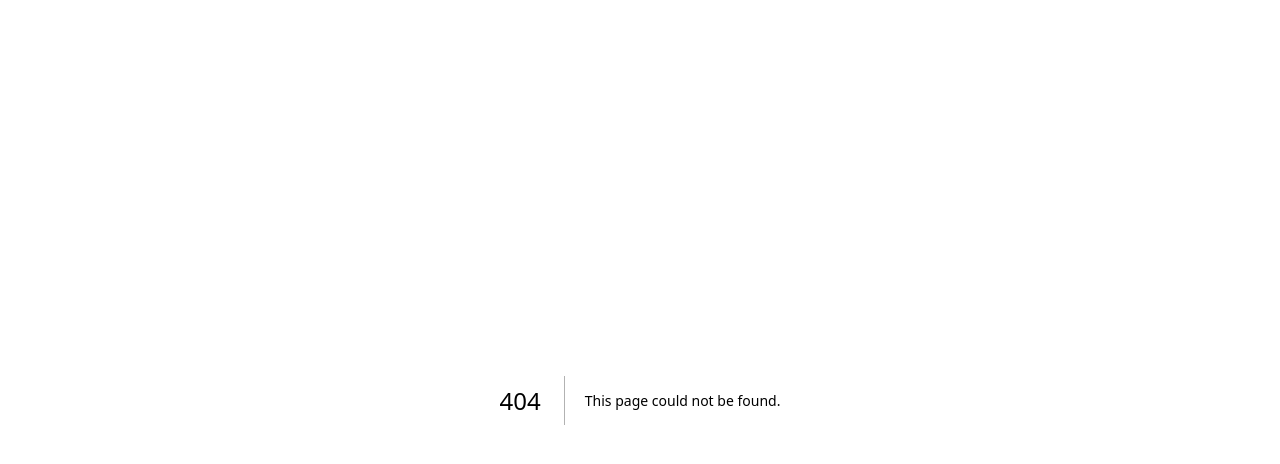
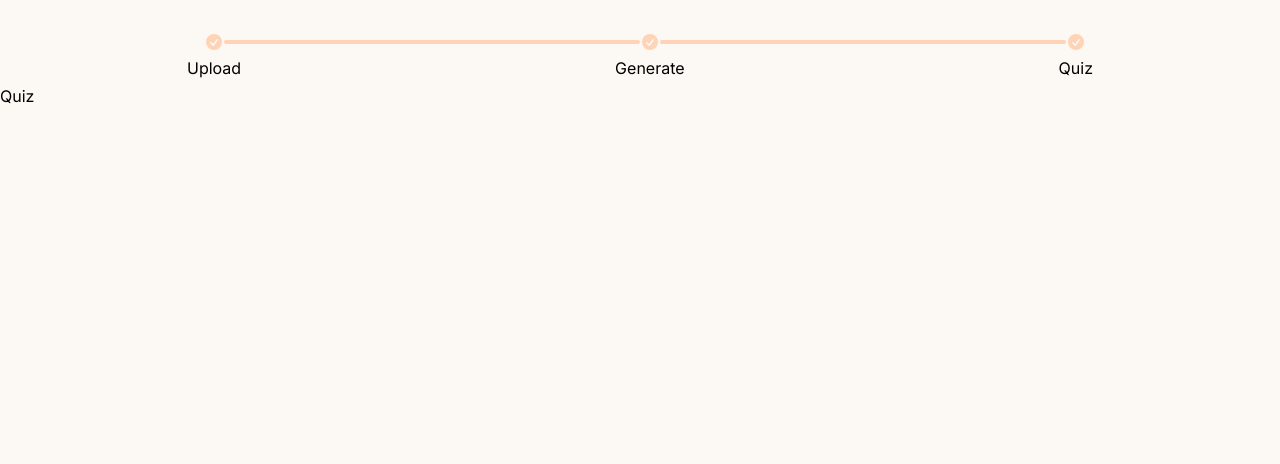
Before and after one commit to win-laeyee/whoos_the_smartest, a Next.js app in the folder frontend/: page /quiz in a window 1280 px wide. Before the commit this address had no page. Shown: the top 464 px of the page. Built offline with nearby package versions, Linux system fonts and the light colour scheme.

Commit message:
Add placeholder page for quiz page

```diff
--- /dev/null
+++ b/frontend/src/app/quiz/page.tsx
@@ -0,0 +1,12 @@
+import Layout from "../ui/layout";
+
+const Page: React.FC = () => {
+  return (
+    <div className="bg-primary min-h-screen min-w-screen">
+      <Layout></Layout>
+      <div>Quiz</div>
+    </div>
+  );
+};
+
+export default Page;
```
